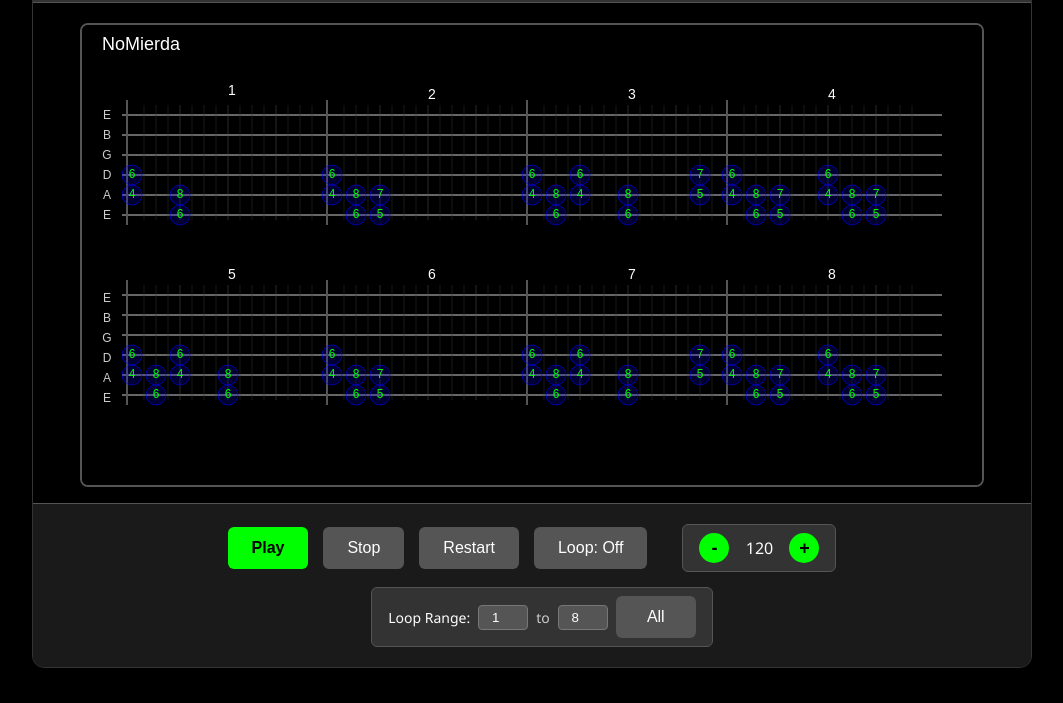
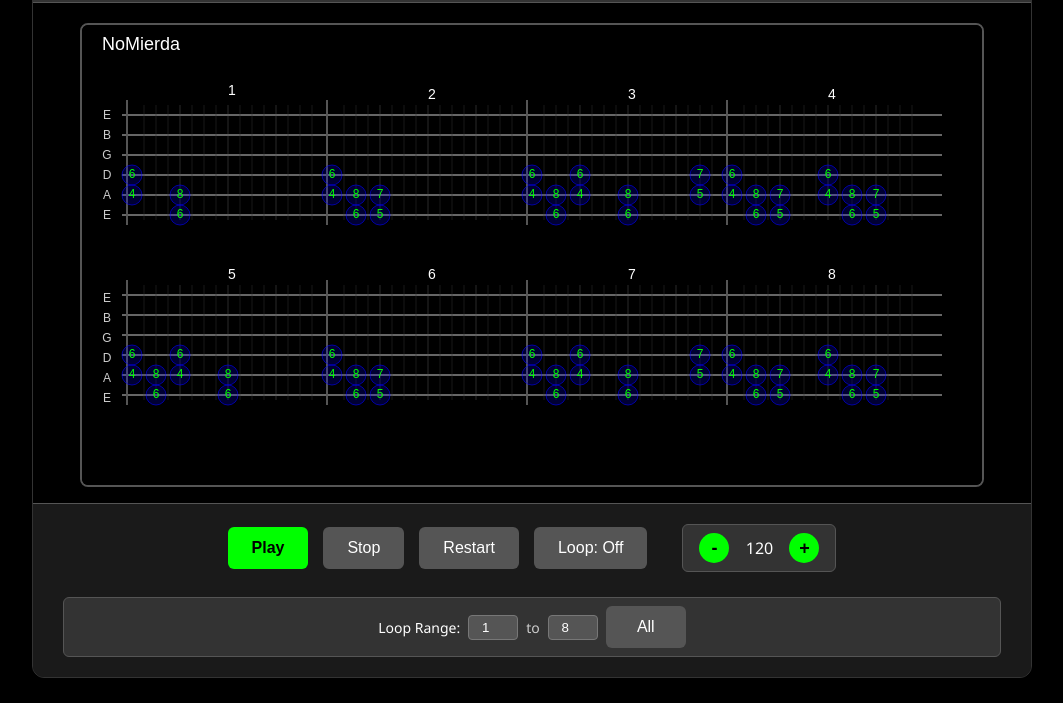
Before and after one commit to anazario/guitar-tab-web-player, a plain HTML site: page index.html in a window 1280 px wide. Shown: the part 97-800 px from the top of the page, without its empty margins (108-1171 px from the left). Drawn offline with Linux system fonts and the light colour scheme.

Commit message:
Modified looping controls layout

```diff
--- a/css/player.css
+++ b/css/player.css
@@ -178,6 +178,11 @@ body {
     border-radius: 6px;
     border: 1px solid #555555;
     font-size: 14px;
+    /* Force to new line */
+    flex-basis: 100%;
+    justify-content: center;
+    margin-top: 10px;
+    margin-left: 0;
 }
 
 .loop-controls label {
```
